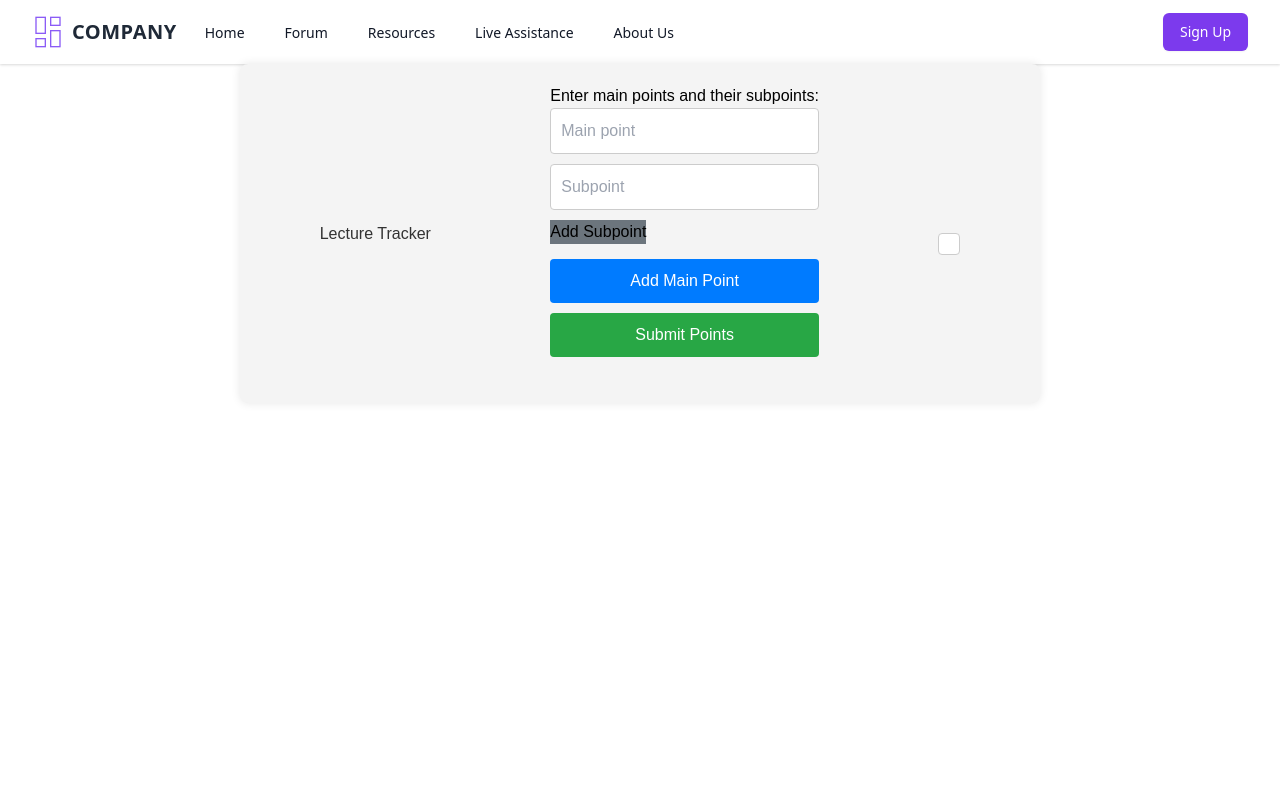
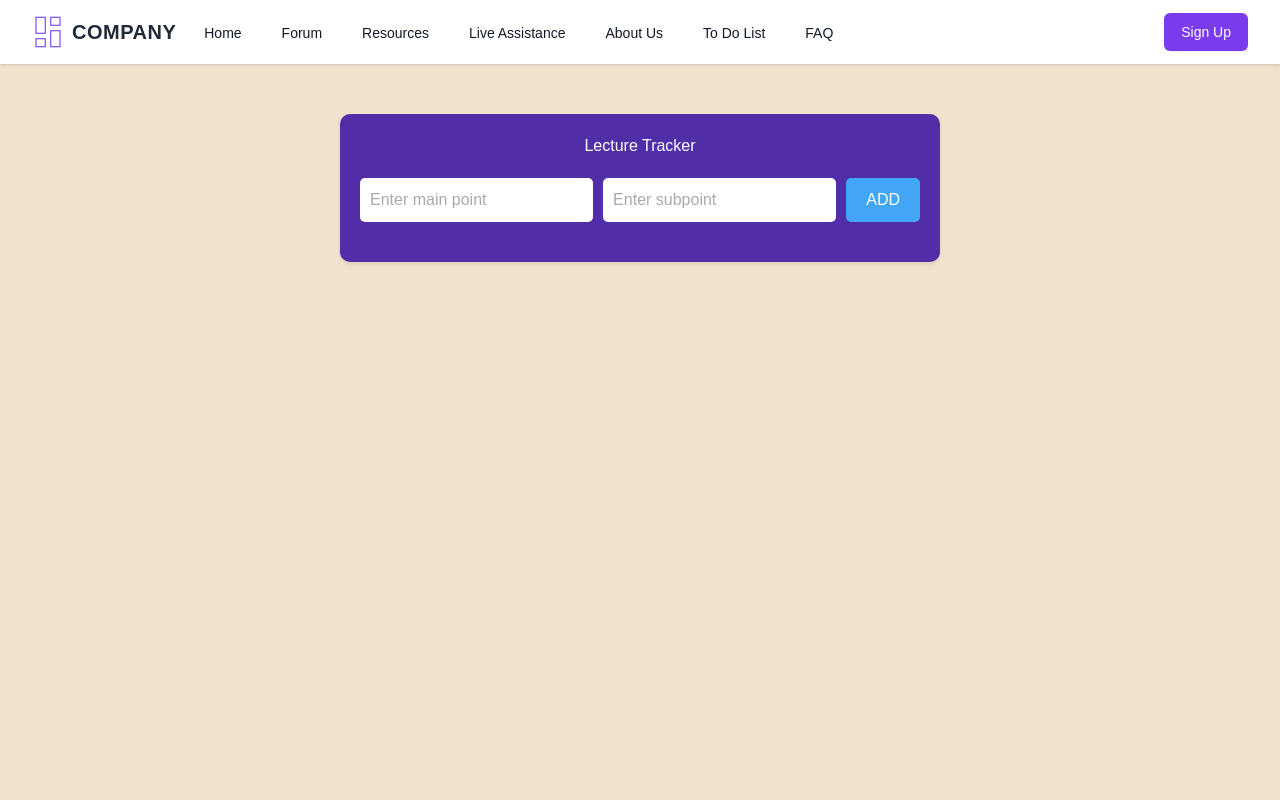
Before and after one commit to Neurocator/Neurocator, a Flask app: page /live in a window 1280 px wide. Run offline with Flask 3, Linux system fonts and the light colour scheme; some libraries are stand-ins or nearby versions.

Commit message:
live assitance, faq, todolist

```diff
--- a/app.py
+++ b/app.py
@@ -1,9 +1,18 @@
-from flask import Flask, request, render_template, jsonify
+from flask import Flask, request, render_template, jsonify, redirect, url_for
 from flask_cors import CORS
 from utils import is_point_covered, process_transcript
+import sqlite3
 
 app = Flask(__name__)
 CORS(app)
+
+# Initialize the SQLite database for the to-do list
+def init_db():
+    with sqlite3.connect('database.db') as conn:
+        c = conn.cursor()
+        c.execute('''CREATE TABLE IF NOT EXISTS tasks
+                     (task TEXT, completed BOOLEAN)''')
+        conn.commit()
 
 @app.route('/')
 def index():
@@ -59,5 +68,40 @@ def resources():
 def about():
     return render_template('about_us.html.j2')
 
+# To-Do List routes
+
+@app.route('/todo', methods=['GET', 'POST'])
+def to_do_list():
+    if request.method == 'POST':
+        task = request.form['task']
+        with sqlite3.connect('database.db') as conn:
+            c = conn.cursor()
+            c.execute('INSERT INTO tasks (task, completed) VALUES (?, ?)', (task, False))
+            conn.commit()
+        return redirect(url_for('to_do_list'))
+
+    with sqlite3.connect('database.db') as conn:
+        c = conn.cursor()
+        c.execute('SELECT rowid, task, completed FROM tasks')
+        tasks = [(rowid, task, completed) for rowid, task, completed in c.fetchall()]
+
+    print(f"Tasks: {tasks}")  # Debug output
+    return render_template('to_do_list.html.j2', tasks=tasks)
+
+@app.route('/complete/<int:task_id>', methods=['POST'])
+def complete_task(task_id):
+    with sqlite3.connect('database.db') as conn:
+        c = conn.cursor()
+        c.execute('SELECT completed FROM tasks WHERE rowid = ?', (task_id,))
+        completed = c.fetchone()[0]
+        c.execute('UPDATE tasks SET completed = ? WHERE rowid = ?', (not completed, task_id))
+        conn.commit()
+    return redirect(url_for('to_do_list'))
+
+@app.route('/faq')
+def faq():
+    return render_template('faq.html.j2')
+
 if __name__ == '__main__':
+    init_db()
     app.run(host='0.0.0.0', port=8080, debug=True)
--- a/templates/base.html.j2
+++ b/templates/base.html.j2
@@ -30,6 +30,8 @@
                         <a href="/resources" class="border-b-2 border-transparent hover:border-purple-500 text-gray-900 inline-flex items-center px-1 pt-1 text-sm font-medium">Resources</a>
                         <a href="/live" class="border-b-2 border-transparent hover:border-purple-500 text-gray-900 inline-flex items-center px-1 pt-1 text-sm font-medium">Live Assistance</a>
                         <a href="/about" class="border-b-2 border-transparent hover:border-purple-500 text-gray-900 inline-flex items-center px-1 pt-1 text-sm font-medium">About Us</a>
+                        <a href="/todo" class="border-b-2 border-transparent hover:border-purple-500 text-gray-900 inline-flex items-center px-1 pt-1 text-sm font-medium">To Do List</a>
+                        <a href="/faq" class="border-b-2 border-transparent hover:border-purple-500 text-gray-900 inline-flex items-center px-1 pt-1 text-sm font-medium">FAQ</a>
                     </div>
                 </div>
                 <div class="hidden sm:ml-6 sm:flex sm:items-center">
--- a/templates/live.html.j2
+++ b/templates/live.html.j2
@@ -1,82 +1,59 @@
 {% extends "base.html.j2" %}
 
 {% block body %}
-<div class="container">
+<div class="container" id="mainContainer">
     <h1>Lecture Tracker</h1>
-    <form id="pointsForm" class="form">
-        <div id="mainPointsContainer" class="form-group">
-            <label for="mainPoints">Enter main points and their subpoints:</label><br>
-            <div class="main-point">
-                <input type="text" name="mainPoints" class="main-point-input" placeholder="Main point"><br>
-                <div class="subpoints">
-                    <input type="text" name="subpoints" class="subpoint-input" placeholder="Subpoint">
-                </div>
-                <button type="button" class="add-subpoint-btn btn-secondary">Add Subpoint</button>
-            </div>
-        </div>
-        <button type="button" id="addMainPointBtn" class="btn btn-primary">Add Main Point</button>
-        <button type="submit" class="btn btn-success">Submit Points</button>
-    </form>
-    <ul id="bulletPoints" class="bullet-points-list"></ul>
+
+    <div class="input-container">
+        <input type="text" id="mainPointInput" class="input-box" placeholder="Enter main point">
+        <input type="text" id="subPointInput" class="input-box" placeholder="Enter subpoint">
+        <button id="addPointBtn" class="btn btn-add">ADD</button>
+    </div>
+
+    <div class="list-container">
+        <ul id="bulletPoints" class="bullet-points-list"></ul>
+    </div>
 </div>
+
 <script>
     document.addEventListener('DOMContentLoaded', () => {
-        const mainPointsContainer = document.getElementById('mainPointsContainer');
-        const addMainPointBtn = document.getElementById('addMainPointBtn');
-        const form = document.getElementById('pointsForm');
+        const mainPointInput = document.getElementById('mainPointInput');
+        const subPointInput = document.getElementById('subPointInput');
+        const addPointBtn = document.getElementById('addPointBtn');
+        const bulletPointsList = document.getElementById('bulletPoints');
 
-        addMainPointBtn.addEventListener('click', () => {
-            const mainPointDiv = document.createElement('div');
-            mainPointDiv.classList.add('main-point');
-            mainPointDiv.innerHTML = `
-                <input type="text" name="mainPoints" class="main-point-input" placeholder="Main point"><br>
-                <div class="subpoints">
-                    <input type="text" name="subpoints" class="subpoint-input" placeholder="Subpoint">
-                </div>
-                <button type="button" class="add-subpoint-btn btn-secondary">Add Subpoint</button>
-            `;
-            mainPointsContainer.appendChild(mainPointDiv);
+        let points = [];
 
-            mainPointDiv.querySelector('.add-subpoint-btn').addEventListener('click', () => {
-                const subpointsDiv = mainPointDiv.querySelector('.subpoints');
-                const subpointInput = document.createElement('input');
-                subpointInput.type = 'text';
-                subpointInput.name = 'subpoints';
-                subpointInput.classList.add('subpoint-input');
-                subpointInput.placeholder = 'Subpoint';
-                subpointsDiv.appendChild(subpointInput);
-            });
+        addPointBtn.addEventListener('click', () => {
+            const mainPointText = mainPointInput.value.trim();
+            const subPointText = subPointInput.value.trim();
+
+            if (mainPointText) {
+                let mainPoint = points.find(point => point.text === mainPointText);
+
+                if (!mainPoint) {
+                    mainPoint = { text: mainPointText, subpoints: [], covered: false };
+                    points.push(mainPoint);
+                }
+
+                if (subPointText) {
+                    mainPoint.subpoints.push({ text: subPointText, covered: false });
+                }
+
+                renderPoints();
+            }
+
+            mainPointInput.value = '';
+            subPointInput.value = '';
         });
 
-        mainPointsContainer.querySelector('.add-subpoint-btn').addEventListener('click', (event) => {
-            const subpointsDiv = event.target.previousElementSibling;
-            const subpointInput = document.createElement('input');
-            subpointInput.type = 'text';
-            subpointInput.name = 'subpoints';
-            subpointInput.classList.add('subpoint-input');
-            subpointInput.placeholder = 'Subpoint';
-            subpointsDiv.appendChild(subpointInput);
-        });
-
-        form.addEventListener('submit', (event) => {
-            event.preventDefault();
-            const mainPoints = [];
-            document.querySelectorAll('.main-point').forEach(mainPointDiv => {
-                const mainPointText = mainPointDiv.querySelector('.main-point-input').value.trim();
-                const subpoints = Array.from(mainPointDiv.querySelectorAll('.subpoint-input'))
-                                        .map(subpointInput => subpointInput.value.trim())
-                                        .filter(subpoint => subpoint !== '');
-                mainPoints.push({ text: mainPointText, subpoints: subpoints.map(subpoint => ({ text: subpoint, covered: false })), covered: false });
-            });
-
-            // Render the points as bullet points with subpoints
-            const bulletPointsList = document.getElementById('bulletPoints');
+        function renderPoints() {
             bulletPointsList.innerHTML = '';
-            mainPoints.forEach((mainPoint, mainIndex) => {
+            points.forEach((mainPoint, mainIndex) => {
                 const mainPointItem = document.createElement('li');
                 mainPointItem.className = 'bullet-point main-point';
                 mainPointItem.id = `mainPoint${mainIndex}`;
-                mainPointItem.textContent = mainPoint.text;
+                mainPointItem.innerHTML = `${mainPoint.text} <span class="delete-btn" data-index="${mainIndex}">🗑️</span>`;
                 bulletPointsList.appendChild(mainPointItem);
 
                 if (mainPoint.subpoints.length > 0) {
@@ -86,17 +63,36 @@
                         const subpointItem = document.createElement('li');
                         subpointItem.className = 'bullet-point subpoint';
                         subpointItem.id = `mainPoint${mainIndex}_subpoint${subIndex}`;
-                        subpointItem.textContent = subpoint.text;
+                        subpointItem.innerHTML = `${subpoint.text} <span class="delete-btn" data-main-index="${mainIndex}" data-sub-index="${subIndex}">🗑️</span>`;
                         subpointsList.appendChild(subpointItem);
                     });
                     bulletPointsList.appendChild(subpointsList);
                 }
             });
 
-            startRecognition(mainPoints);
-        });
+            document.querySelectorAll('.delete-btn').forEach(btn => {
+                btn.addEventListener('click', (event) => {
+                    const mainIndex = btn.getAttribute('data-index');
+                    const subIndex = btn.getAttribute('data-sub-index');
 
+                    if (subIndex === null) {
+                        points.splice(mainIndex, 1);
+                    } else {
+                        points[mainIndex].subpoints.splice(subIndex, 1);
+                    }
+
+                    renderPoints();
+                });
+            });
+        }
+
+        // Speech Recognition Implementation
         function startRecognition(points) {
+            if (!('webkitSpeechRecognition' in window)) {
+                alert("Your browser doesn't support Speech Recognition.");
+                return;
+            }
+
             const recognition = new (window.SpeechRecognition || window.webkitSpeechRecognition)();
             recognition.lang = 'en-US';
             recognition.interimResults = false;
@@ -132,83 +128,108 @@
             };
 
             recognition.onerror = (event) => {
-                console.error('Speech recognition error', event);
+                console.error('Speech recognition error:', event);
+                if (event.error === 'no-speech') {
+                    console.log('No speech detected. Please try again.');
+                }
             };
 
             recognition.onend = () => {
                 console.log('Speech recognition ended');
+                // Restart the recognition to continue listening
                 recognition.start();
             };
 
             recognition.start();
         }
+
+        // Initialize Speech Recognition
+        startRecognition(points);
     });
 </script>
+
 <style>
+    body {
+        background-color: #f0e3ce;
+        color: black;
+        font-family: Arial, sans-serif;
+    }
     .container {
-        max-width: 800px;
-        margin: 0 auto;
+        max-width: 600px;
+        margin: 50px auto;
         padding: 20px;
-        font-family: Arial, sans-serif;
-        background-color: #f4f4f4;
-        border-radius: 8px;
-        box-shadow: 0 0 10px rgba(0, 0, 0, 0.1);
+        border-radius: 10px;
+        background-color: #512da8;
+        box-shadow: 0 2px 4px rgba(0, 0, 0, 0.1);
+        display: flex;
+        flex-direction: column;
+        align-items: center;
     }
     h1 {
         text-align: center;
-        color: #333;
+        margin-bottom: 20px;
+        color: white;
     }
-    .form-group {
-        margin-bottom: 15px;
+    .input-container {
+        display: flex;
+        width: 100%;
+        margin-bottom: 20px;
     }
-    .textarea, .main-point-input, .subpoint-input {
+    .input-box {
+        flex: 1;
+        padding: 10px;
+        margin-right: 10px;
+        border: none;
+        border-radius: 5px;
+        background-color: white;
+        color: black;
+        font-size: 16px;
+    }
+    .input-box::placeholder {
+        color: #aaa;
+    }
+    .btn-add {
+        padding: 10px 20px;
+        background-color: #42a5f5;
+        border: none;
+        border-radius: 5px;
+        cursor: pointer;
+        color: white;
+    }
+    .btn-add:hover {
+        background-color: #1e88e5;
+    }
+    .list-container {
         width: 100%;
-        padding: 10px;
-        border: 1px solid #ccc;
-        border-radius: 4px;
-        font-size: 16px;
-        margin-bottom: 10px;
-    }
-    .btn {
-        display: block;
-        width: 100%;
-        padding: 10px;
-        background-color: #28a745;
-        color: white;
-        border: none;
-        border-radius: 4px;
-        font-size: 16px;
-        cursor: pointer;
-        margin-bottom: 10px;
-    }
-    .btn-primary {
-        background-color: #007bff;
-    }
-    .btn-secondary {
-        background-color: #6c757d;
-    }
-    .btn-success {
-        background-color: #28a745;
-    }
-    .btn:hover {
-        opacity: 0.9;
+        text-align: center;
     }
     .bullet-points-list {
-        list-style-type: disc;
+        list-style: disc;
         padding-left: 20px;
-        border: 1px solid #ccc;
-        margin-top: 20px;
-        padding: 10px;
-        background-color: white;
-        border-radius: 4px;
+        margin: 0 auto;
+        display: inline-block;
+        text-align: left;
     }
     .bullet-point {
+        display: flex;
+        align-items: center;
+        background-color: #673ab7;
         margin-bottom: 10px;
-        font-size: 18px;
+        padding: 10px;
+        border-radius: 5px;
+        color: white;
+    }
+    .bullet-point .delete-btn {
+        margin-left: auto;
+        cursor: pointer;
     }
     .subpoints-list {
-        list-style-type: circle;
+        list-style: circle;
         padding-left: 20px;
+    }
+    .subpoint {
+        background-color: #9575cd;
+        margin-top: 5px;
     }
     .crossed-off {
         text-decoration: line-through;
--- a/templates/resources.html.j2
+++ b/templates/resources.html.j2
@@ -1,7 +1,7 @@
 {% extends "base.html.j2" %}
 
 {% block body %}
-<div class="bg-deep-purple-accent-700">
+<div class="bg-brand-background">
   <div class="px-4 py-16 mx-auto sm:max-w-xl md:max-w-full lg:max-w-screen-xl md:px-24 lg:px-8 lg:py-20">
     <div class="max-w-xl sm:mx-auto lg:max-w-2xl">
       <div class="flex flex-col mb-16 sm:text-center sm:mb-0">
```
Also changed, not shown: templates/faq.html.j2 (added, +90 -0 lines), templates/to_do_list.html.j2 (added, +104 -0 lines), database.db (added).
